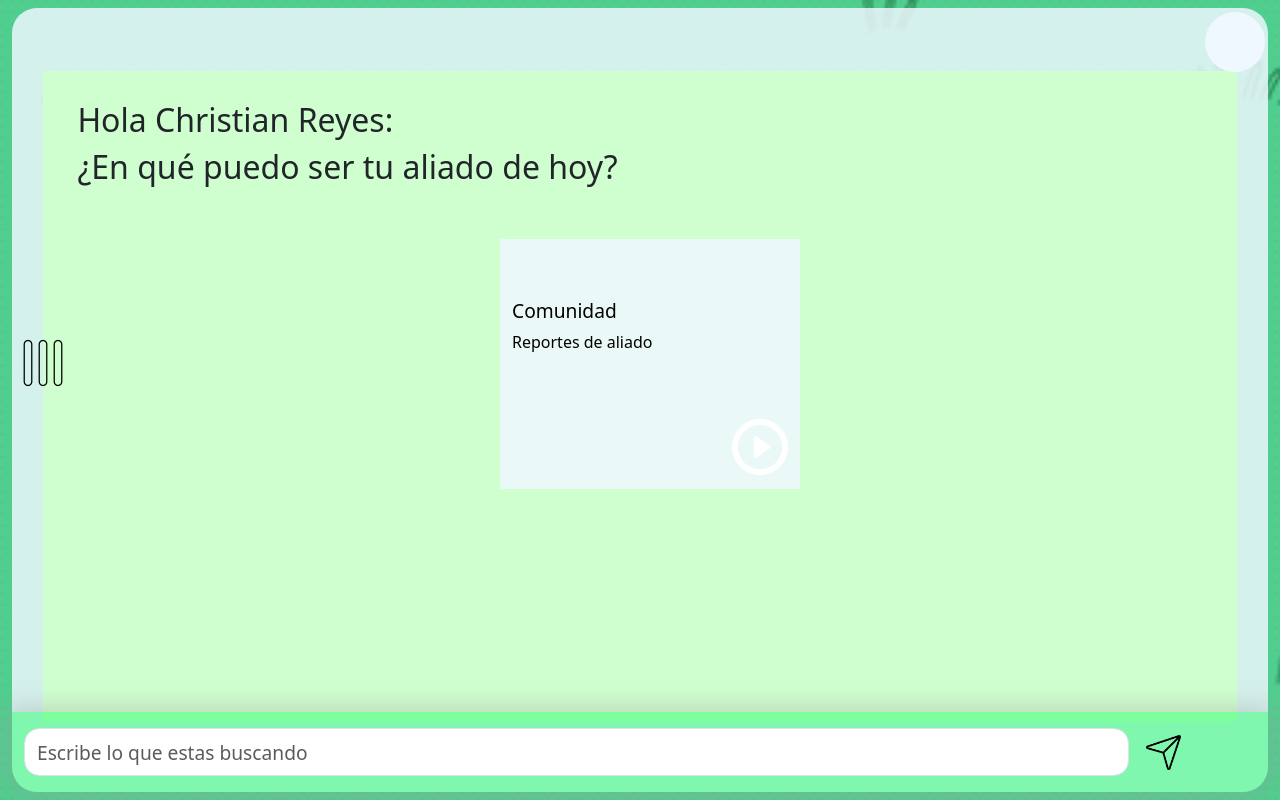
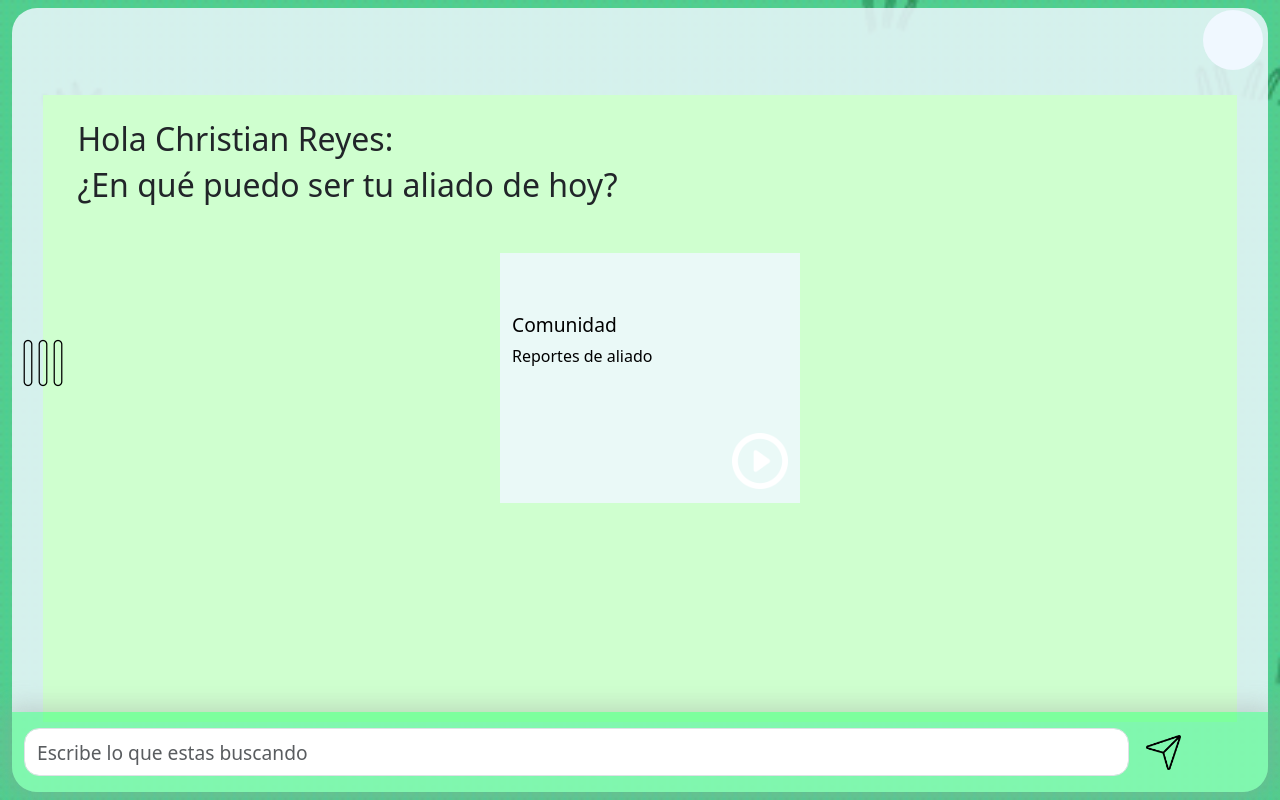
Before and after one commit to Christianguarnerosx/Antiacosoalm, a PHP site: page /Principalalm.php in a window 1280 px wide. Run offline with PHP 8.4, Linux system fonts and the light colour scheme; a user stored in the database is signed in; data comes from the database, SQL or seed files in the repository; some libraries are stand-ins or nearby versions.

Commit message:
Catorceavo commit

```diff
--- a/Cliente/css/estilos.css
+++ b/Cliente/css/estilos.css
@@ -81,7 +81,7 @@ haciendo mas reciclabe el codigo*/
 
 /*Clase que deja un espacio en vertical pequeño*/
 .espacio-top-c {
-  margin-top: 30px;
+  margin-top: 25px;
 }
 
 /*Clase que deja un espacio en vertical segun el tamano/resolucion del dispisitivo. Utilizando cal, hace que a las pantallas mas largas en heigth/alto deje mas espacio y al contrario, en las pequeñas menos*/
@@ -644,8 +644,8 @@ Asi logras evadir lo de position y z index en los elementos*/
 #btn-extras-principalalm {
   position: absolute; /*Se vuelve fixed para que se comporte de manera independiente al contenido*/
   z-index: 3; /*Se asigna un index 3 para poner encima/enfrente de toda la interfaz y de la columna extras quer tiene un z index 2*/
-  right: 15px; /*Cuando se cambia el valor de aqui, tambien se debera cambiar en la logica del menu pues van de la mano*/
-  top: 12px; /*Cuando se cambia el valor de aqui, tambien se debera cambiar en la logica del menu pues van de la mano*/
+  right: 17px; /*Cuando se cambia el valor de aqui, tambien se debera cambiar en la logica del menu pues van de la mano*/
+  top: 10px; /*Cuando se cambia el valor de aqui, tambien se debera cambiar en la logica del menu pues van de la mano*/
   width: 60px;
   height: 60px;
   background-color: aliceblue;
@@ -683,11 +683,18 @@ Asi logras evadir lo de position y z index en los elementos*/
 #principalalm-main {
   position: absolute;
   bottom: 70px; /*Hace que el contenedor se fije desde abajo*/
-  height: 83%; /*Para que tenga un tama;o y posicion de contenedor adecuado y haga el efecto que salgan debajo de la barra de busqueda*/
+  height: 80%; /*Para que tenga un tama;o y posicion de contenedor adecuado y haga el efecto que salgan debajo de la barra de busqueda*/
   width: 95%;
   overflow-y: auto; /*Permite el scroll de arriba a bajo*/
   overflow-x: hidden; /*esconde/bloquea el scroll de izq a derecha*/
   background-color: rgb(207, 255, 207);
+}
+
+/*Asignado par ser responsivo a que tipo de resolucion de pantalla tenga, para que en telefono sea mas alto*/
+@media (max-width: 500px) {
+  #principalalm-main {
+    height: 86%; /*Para que tenga un tama;o y posicion de contenedor adecuado y haga el efecto que salgan debajo de la barra de busqueda*/
+  }
 }
 
 /*Tarjeta de opciones grande*/
```
